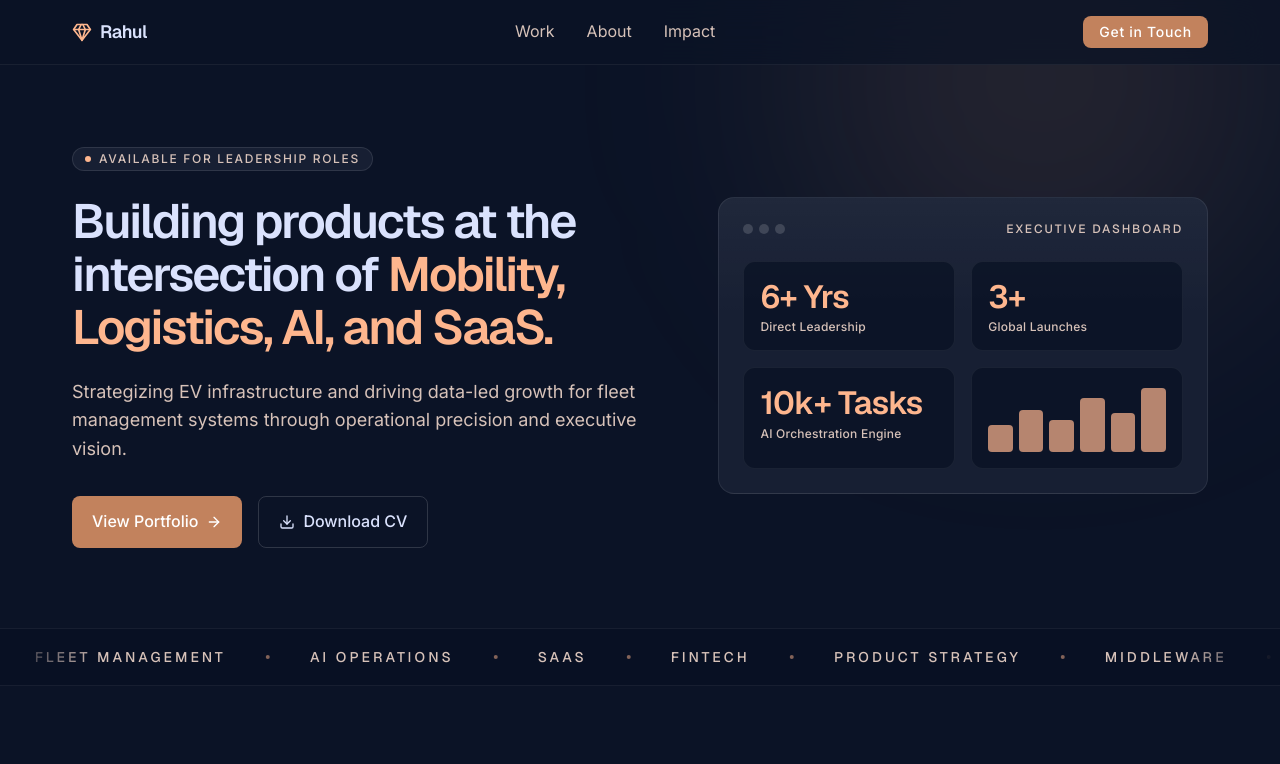
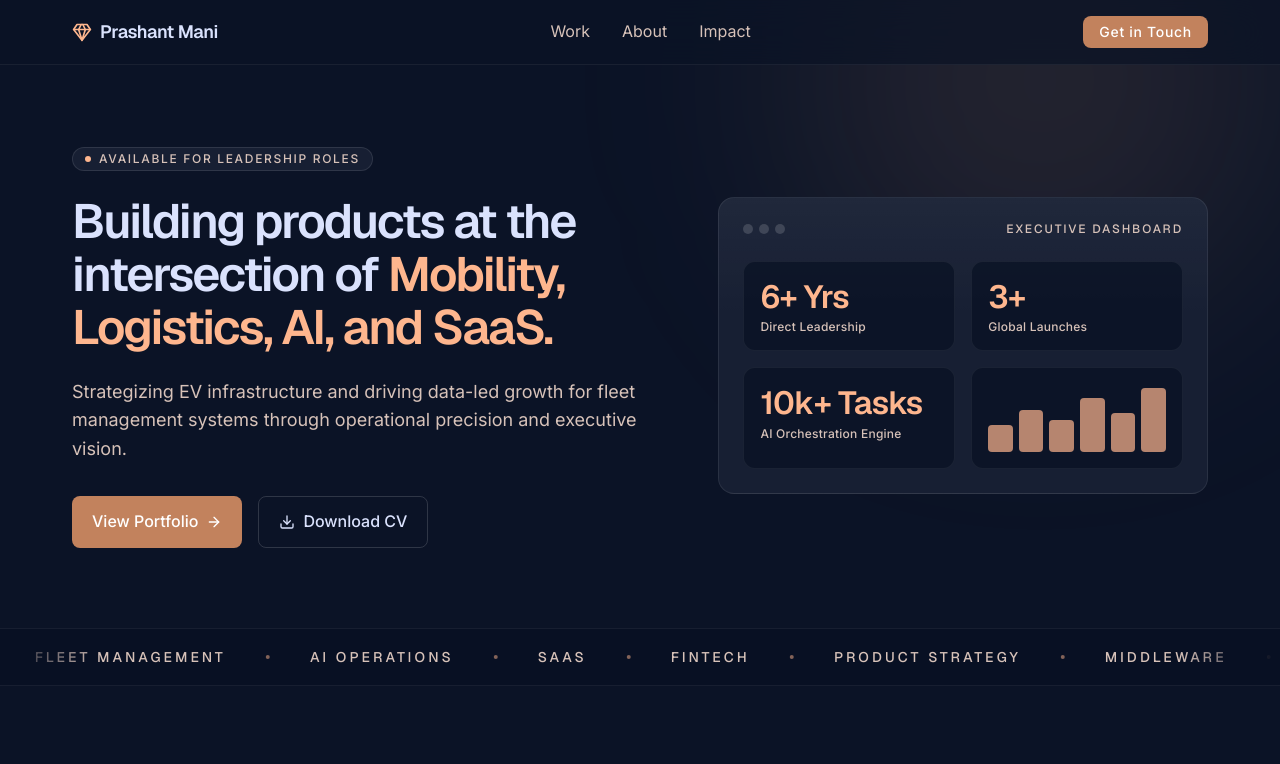
Before and after one commit to prashant333/PM, a Next.js app: page / in a window 1280 px wide. Shown: the top 764 px of the page. Built offline with nearby package versions, Linux system fonts and the light colour scheme.

Commit message:
name updated'

```diff
--- a/app/layout.tsx
+++ b/app/layout.tsx
@@ -15,12 +15,12 @@ const inter = Inter({
 });
 
 export const metadata: Metadata = {
-  metadataBase: new URL("https://rahul-portfolio.example.com"),
-  title: "Rahul — Strategic Product Leadership in Mobility & AI",
+  metadataBase: new URL("https://Prashant Mani-portfolio.example.com"),
+  title: "Prashant Mani — Strategic Product Leadership in Mobility & AI",
   description:
     "Building products at the intersection of Mobility, Logistics, AI, and SaaS. Strategizing EV infrastructure and driving data-led growth for fleet management systems.",
   openGraph: {
-    title: "Rahul — Strategic Product Leadership in Mobility & AI",
+    title: "Prashant Mani — Strategic Product Leadership in Mobility & AI",
     description:
       "Building products at the intersection of Mobility, Logistics, AI, and SaaS.",
     type: "website",
--- a/components/Footer.tsx
+++ b/components/Footer.tsx
@@ -8,7 +8,7 @@ export default function Footer() {
         <div>
           <div className="flex items-center gap-2 font-display text-body-lg font-semibold tracking-tight">
             <Gem className="h-5 w-5 text-primary" strokeWidth={2} />
-            Rahul
+            Prashant Mani
           </div>
           <p className="mt-3 max-w-xs text-body-md text-on-surface-variant">
             Strategic Product Leadership in Mobility &amp; AI.
@@ -38,7 +38,7 @@ export default function Footer() {
 
       <div className="border-t border-white/[0.06]">
         <div className="container-max py-6 text-label-sm text-on-surface-variant">
-          © 2026 Rahul Portfolio. All rights reserved.
+          © 2026 Prashant Mani Portfolio. All rights reserved.
         </div>
       </div>
     </footer>
--- a/components/Navbar.tsx
+++ b/components/Navbar.tsx
@@ -8,7 +8,7 @@ export default function Navbar() {
       <nav className="container-max flex h-16 items-center justify-between">
         <Link href="#" className="flex items-center gap-2 font-display text-body-lg font-semibold tracking-tight">
           <Gem className="h-5 w-5 text-primary" strokeWidth={2} />
-          Rahul
+          Prashant Mani
         </Link>
 
         <div className="hidden items-center gap-8 md:flex">
--- a/package.json
+++ b/package.json
@@ -1,5 +1,5 @@
 {
-  "name": "rahul-portfolio",
+  "name": "Prashant Mani-portfolio",
   "version": "0.1.0",
   "private": true,
   "scripts": {
```
Also changed, not shown: PM-design/DESIGN.md (+1 -1 lines), 1 other file (tests, documents, lock files or other folders).
